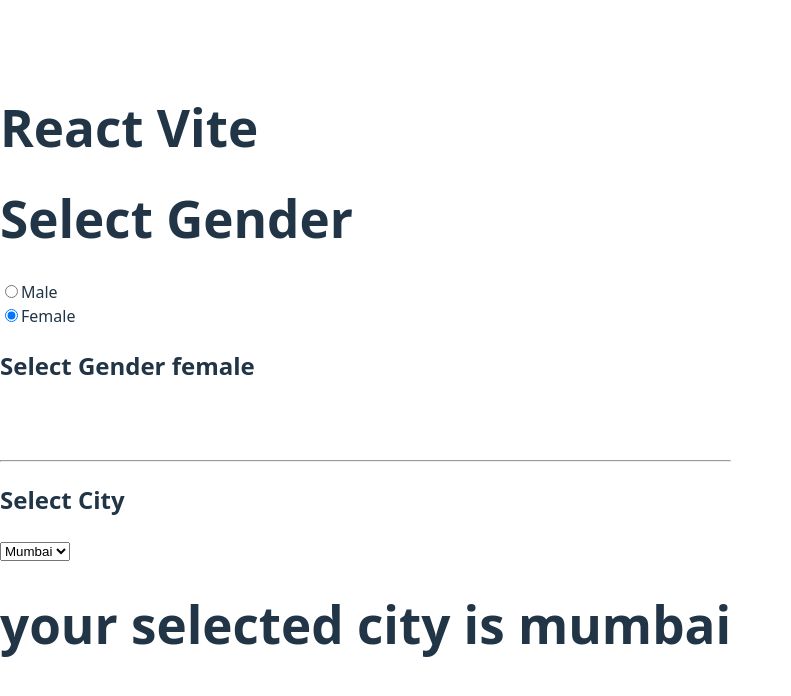
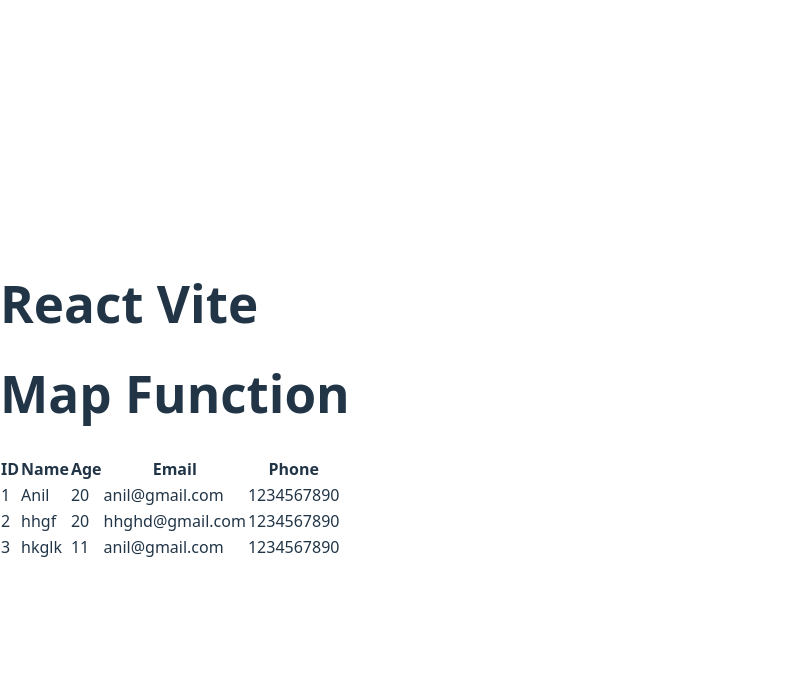
Before and after one commit to Shivam-kumar1287/React-Vite-19, a React (Vite) app in the folder my-app/: page / in a window 1280 px wide. Shown: the top 696 px of the page, without its empty margins (0-791 px from the left). Built offline with nearby package versions, Linux system fonts and the light colour scheme.

Commit message:
03-08-2025 add MapFunction

```diff
--- a/my-app/src/App.jsx
+++ b/my-app/src/App.jsx
@@ -2,12 +2,13 @@
 import React from "react";
 import { useState } from "react";
 import SelectBox from "./Component1/SelectBox";
+import MapFunction from "./Component1/MapFunction";
 
 function App() {
   return (
     <>
     <h1>React Vite</h1>
-    <SelectBox />
+    <MapFunction />
     </>
   );
 }
--- /dev/null
+++ b/my-app/src/Component1/MapFunction.jsx
@@ -0,0 +1,56 @@
+function MapFunction() {
+ const userName = ["Shivamiva", "hhgf", "hkglk", "u;oug", "uuh;jgh;"];
+    const userData = [
+        {
+            name: "Anil",
+            age: "20",
+            email: "anil@gmail.com",
+            phone: 1234567890,
+            id: 1
+        },
+        {
+            name: "hhgf",
+            age: "20",
+            email: "hhghd@gmail.com",
+            phone: 1234567890,
+            id: 2
+        },
+        {
+            name: "hkglk",
+            age: "11",
+            email: "anil@gmail.com",
+            phone: 1234567890,
+            id: 3
+        }
+    ];
+
+  return (
+    <div>
+      <h1>Map Function</h1>
+<tabel border="2">
+    <thead>
+        <tr>
+            <th>ID</th>
+            <th>Name</th>
+            <th>Age</th>
+            <th>Email</th>
+            <th>Phone</th>
+        </tr>
+    </thead>
+    <tbody>
+        {userData.map((user)=>(
+            <tr key={user.id}>
+                <td>{user.id}</td>
+                <td>{user.name}</td>
+                <td> {user.age}</td>
+                <td>{user.email}</td>
+                <td>{user.phone}</td>
+            </tr>
+))}
+    </tbody>
+
+</tabel>
+    </div>
+  );
+}
+export default MapFunction;
```
